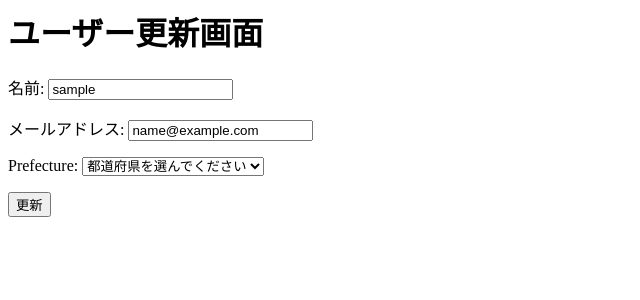
After one commit to monaka0309/SoraGuchi, a Django app: page /soraguchi/user_update/1 in a window 1280 px wide. The commit adds this page. Shown: the top 300 px of the page, without its empty margins (0-640 px from the left). Run offline with Django 5.2, Linux system fonts and the light colour scheme; the visitor is signed in with stand-in values (Sample User, id 1); data comes from the database, SQL or seed files in the repository; parts of the project's set-up code (start-up, migrations or seed data) failed here and were passed over.

Commit message:
Add: ユーザー情報の更新。

```diff
--- a/SoraGuchiApp/forms.py
+++ b/SoraGuchiApp/forms.py
@@ -9,7 +9,7 @@ User = get_user_model()
 class PostModelForm(forms.ModelForm):
     class Meta:
         model = Posts
-        fields = "__all__"
+        fields = ["title", "content"]
         labels = {
             "title": "タイトル",
             "content": "内容",
@@ -63,3 +63,14 @@ class UserActivateForm(forms.Form):
 class LoginForm(forms.Form):
     email = forms.EmailField(label="メールアドレス")
     password = forms.CharField(label="パスワード", widget=forms.PasswordInput())
+
+class UserUpdateForm(forms.ModelForm):
+    class Meta:
+        model = User
+        fields = ["username", "email", "prefecture"]
+        labels = {
+            "username": "名前",
+            "email": "メールアドレス",
+            "prefecture": "都道府県",
+        }
+    prefecture = forms.ChoiceField(choices=User.PREFECTURE_CHOICES)
--- a/SoraGuchiApp/models.py
+++ b/SoraGuchiApp/models.py
@@ -33,12 +33,64 @@ class UserManager(BaseUserManager):
         return self.create_user(email, username, password, **extra_fields)
 
 class User(AbstractBaseUser, PermissionError):
+    PREFECTURE_CHOICES = [
+        ("", "都道府県を選んでください"),
+        ("北海道", "北海道"),
+        ("青森県", "青森県"),
+        ("岩手県", "岩手県"),
+        ("宮城県", "宮城県"),
+        ("秋田県", "秋田県"),
+        ("山形県", "山形県"),
+        ("福島県", "福島県"),
+        ("茨城県", "茨城県"),
+        ("栃木県", "栃木県"),
+        ("群馬県", "群馬県"),
+        ("埼玉県", "埼玉県"),
+        ("千葉県", "千葉県"),
+        ("東京都", "東京都"),
+        ("神奈川県", "神奈川県"),
+        ("新潟県", "新潟県"),
+        ("富山県", "富山県"),
+        ("石川県", "石川県"),
+        ("福井県", "福井県"),
+        ("山梨県", "山梨県"),
+        ("長野県", "長野県"),
+        ("岐阜県", "岐阜県"),
+        ("静岡県", "静岡県"),
+        ("愛知県", "愛知県"),
+        ("三重県", "三重県"),
+        ("滋賀県", "滋賀県"),
+        ("京都府", "京都府"),
+        ("大阪府", "大阪府"),
+        ("兵庫県", "兵庫県"),
+        ("奈良県", "奈良県"),
+        ("和歌山県", "和歌山県"),
+        ("鳥取県", "鳥取県"),
+        ("島根県", "島根県"),
+        ("岡山県", "岡山県"),
+        ("広島県", "広島県"),
+        ("山口県", "山口県"),
+        ("徳島県", "徳島県"),
+        ("香川県", "香川県"),
+        ("愛媛県", "愛媛県"),
+        ("高知県", "高知県"),
+        ("福岡県", "福岡県"),
+        ("佐賀県", "佐賀県"),
+        ("長崎県", "長崎県"),
+        ("熊本県", "熊本県"),
+        ("大分県", "大分県"),
+        ("宮崎県", "宮崎県"),
+        ("鹿児島県", "鹿児島県"),
+        ("沖縄県", "沖縄県"),
+        ("その他", "その他"),
+    ]
 
     username = models.CharField(max_length=15)
     email = models.EmailField(max_length=255, unique=True)
-    is_active = models.BooleanField(default=False)
+    # ユーザー登録時のメール確認を追加する際にFalseに変更予定。
+    is_active = models.BooleanField(default=True)
     is_staff = models.BooleanField(default=False)
-    prefecure = models.CharField(max_length=50)
+    prefecture = models.CharField(max_length=10, choices=PREFECTURE_CHOICES, null=True)
     picture = models.FileField(null=True, upload_to="picture/")
     created_at = models.DateTimeField(auto_now_add=True)
     updated_at = models.DateTimeField(auto_now=True)
@@ -54,6 +106,7 @@ class User(AbstractBaseUser, PermissionError):
 class UserActivateTokenManager(models.Manager):
 
     # トークンを受け取ってユーザーを有効化する。
+    # 登録後にメールで確認リンクを送信し、ユーザーがクリックすると is_active=True にする仕組みが作れる。
     def activate_user_by_token(self, token):
         user_activate_token = self.filter(
             token=token,
--- a/SoraGuchiApp/urls.py
+++ b/SoraGuchiApp/urls.py
@@ -13,4 +13,7 @@ urlpatterns = [
     path("activate_user/<uuid:token>", views.activate_user, name="activate_user"),
     path("user_login", views.user_login, name="user_login"),
     path("user_logout", views.user_logout, name="user_logout"),
+    path("user_detail/<int:id>", views.user_detail, name="user_detail"),
+    path("user_update/<int:id>", views.user_update, name="user_update"),
+
 ]
--- a/SoraGuchiApp/views.py
+++ b/SoraGuchiApp/views.py
@@ -1,10 +1,11 @@
 from django.shortcuts import render, redirect, get_object_or_404 # type: ignore
 from django.http import HttpResponseRedirect # type: ignore
-from .models import Posts, UserActivateToken
+from .models import User, Posts, UserActivateToken
 from . import forms
 from django.contrib import messages # type: ignore
 from django.contrib.auth import authenticate, login, logout, update_session_auth_hash # type: ignore
 from django.contrib.auth.decorators import login_required # type: ignore
+from django.core.exceptions import PermissionDenied # type: ignore
 
 def index(request):
     posts = Posts.objects.order_by("-created_at").all()
@@ -41,7 +42,7 @@ def post_update(request, id):
         )
     if update_form.is_valid():
         update_form.save()
-        return redirect("soraguchi:index")
+        return redirect("soraguchi:post_detail", post.id)
     return render(request, "post/update_post.html", context={
         "update_form": update_form,
         "id": post.id
@@ -99,3 +100,32 @@ def user_login(request):
 def user_logout(request):
     logout(request)
     return redirect("soraguchi:index")
+
+@login_required
+def user_detail(request, id):
+    user = User.objects.get(pk=id)
+    return render(request, "user/user_detail.html", context={
+        "user": user
+    })
+
+@login_required
+def user_update(request, id):
+    user = get_object_or_404(User, pk=id)
+    if user != request.user:
+        raise PermissionDenied # ユーザーにアクセス権がない。
+    user_update_form = forms.UserUpdateForm(
+        request.POST or None,
+        instance=user
+        )
+
+    if request.method == "POST":
+        if user_update_form.is_valid():
+            user_update_form.save()
+            messages.success(request, '更新完了しました')
+            return redirect("soraguchi:user_detail", user.id)
+        else:
+            messages.warning(request, '更新に失敗しました')
+
+    return render(request, "user/user_update.html", context={
+        "user_update_form": user_update_form,
+    })
--- a/templates/post/detail_post.html
+++ b/templates/post/detail_post.html
@@ -6,8 +6,8 @@
     <!-- 投稿リスト -->
     <div class="mt-10 space-y-6">
         <div class="bg-[#ffffff] p-6 rounded-lg shadow-lg border border-[#b2ebf2] hover:shadow-2xl transition duration-300">
+            <span><a href="{% url 'soraguchi:post_update' post.id %}" class="text-sm">編集</a></span>
             <h3 class="text-3xl font-semibold text-[#0288d1] break-words">{{ post.title }}</h3>
-            <span><a href="{% url 'soraguchi:post_update' post.id %}" class="text-sm">編集</a></span>
             <p class="text-[#00796b] mt-3 break-words">{{ post.content }}</p>
             <p class="text-sm text-gray-400 pt-5">{{ post.created_at|date:"Y/n/j H:i" }}</p>
         </div>
--- /dev/null
+++ b/templates/user/user_update.html
@@ -0,0 +1,14 @@
+
+
+<h1>ユーザー更新画面</h1>
+{% if messages %}
+    {% for message in messages %}
+        <p>{{ message.message}}</p>
+    {% endfor%}
+{% endif %}
+
+<form method="POST">
+    {% csrf_token %}
+    {{ user_update_form.as_p }}
+    <input type="submit" value="更新">
+</form>
```
Also changed, not shown: templates/post/index.html (+10 -1 lines), templates/user/user_detail.html (added, +16 -0 lines), SoraGuchiApp/migrations/0001_initial.py, SoraGuchiApp/migrations/0002_posts_created_at_posts_updated_at.py (deleted), SoraGuchiApp/migrations/0003_user.py (deleted), SoraGuchiApp/migrations/0004_alter_user_picture.py (deleted), SoraGuchiApp/migrations/0005_useractivatetoken.py (deleted), SoraGuchiApp/migrations/0006_alter_useractivatetoken_managers_posts_user.py (deleted).
